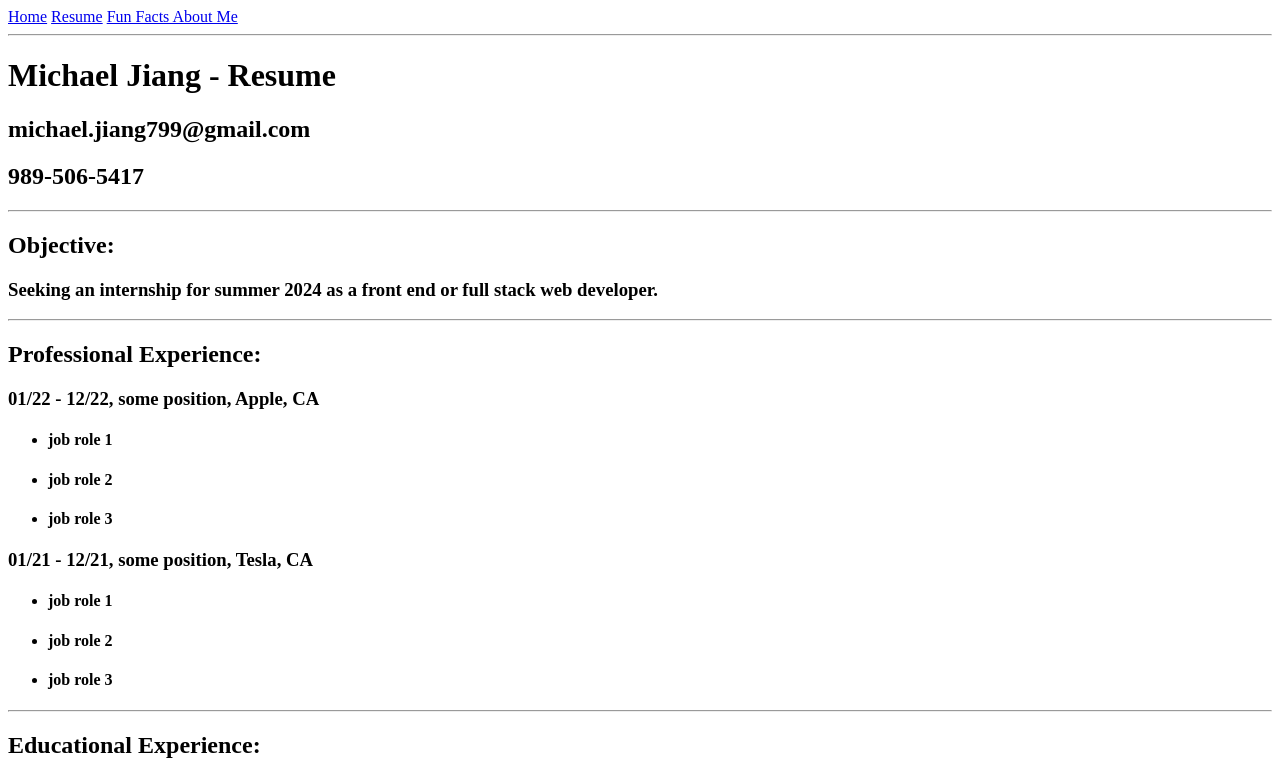
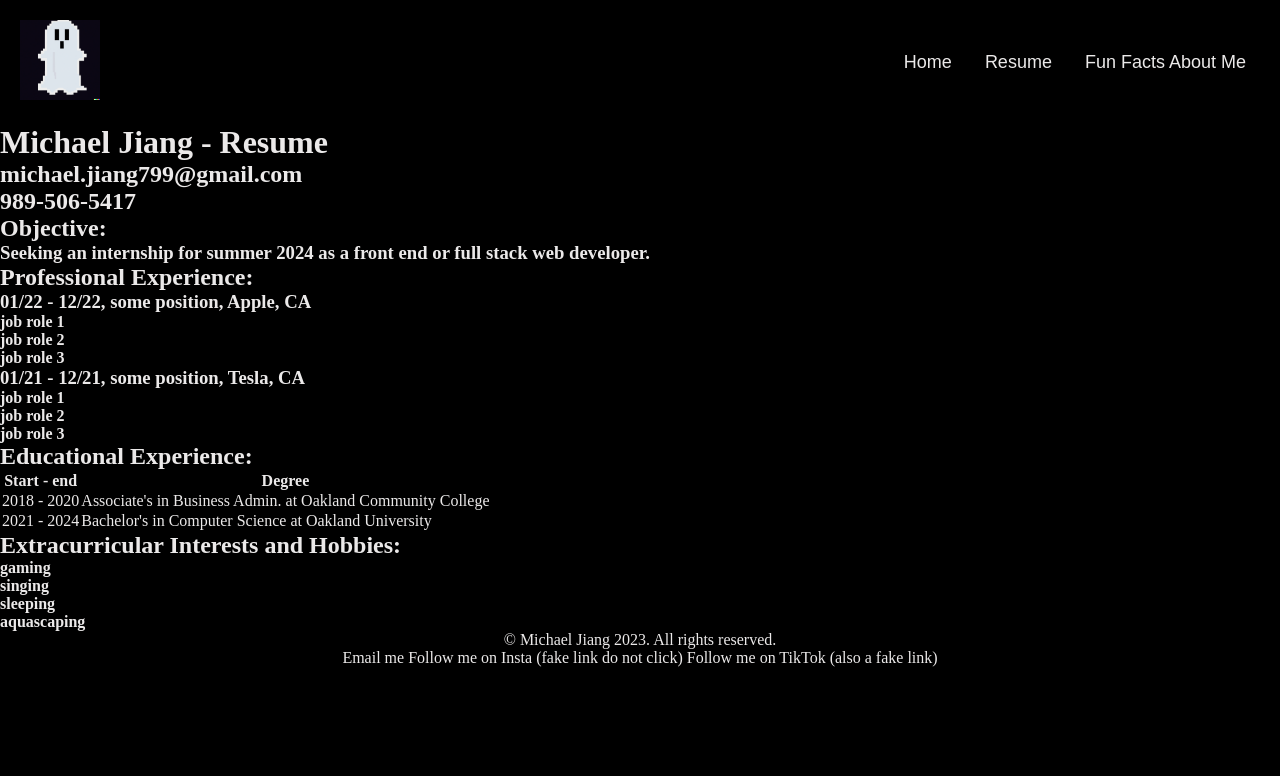
Before and after one commit to MichaelJiangCS/MichaelJiang_hw1TH_csi3150_fs2023, a plain HTML site: page MichaelJiang_Portfolio_Website/html/my_resume.html in a window 1280 px wide. Shown: the top 776 px of the page. Drawn offline with Linux system fonts and the light colour scheme; a web font is replaced by a local one.

Commit message:
navbarinAll3PagesDone

```diff
--- a/MichaelJiang_Portfolio_Website/css/styling.css
+++ b/MichaelJiang_Portfolio_Website/css/styling.css
@@ -10,6 +10,7 @@ other: #2A2E45
     border: 0;
     box-sizing: border-box;
     background-color: black;
+    color:#EBE9E9
 }
 
 #welcomeHeader{
@@ -36,6 +37,7 @@ other: #2A2E45
     text-align: left;
     margin-left: 10%;
     padding:20px;
+    margin-bottom: 20%;
 }
 
 a{
@@ -125,5 +127,10 @@ p{
 
 }
 footer{
-    padding: 20%;
+    text-align: center;
+    bottom: 0%;
 }
+
+table{
+    border-color: #EBE9E9;
+}
--- a/MichaelJiang_Portfolio_Website/html/my_resume.html
+++ b/MichaelJiang_Portfolio_Website/html/my_resume.html
@@ -5,15 +5,28 @@
     <meta name="viewport" content="width=device-width, initial-scale=1.0">
     <title>Big Mike's Website</title><!--webpage title & favicon-->
     <link rel="shortcut icon" href="../img/me.png" type="image/x-icon">
+    <link rel="stylesheet" href="../css/styling.css">
+    <link href="https://fonts.cdnfonts.com/css/arcade-classic" rel="stylesheet">
 </head>
 <body>
     <header id="page_header">
 
         <div id="navContainer">
-            <nav id="navBar"><!--navigation bar contains all 3 webpages-->
-                <a href="../index.html" class="navOption">Home</a>
-                <a href="./my_resume.html" class="navOption">Resume</a>
-                <a href="./my_fun_facts.html" class="navOption">Fun Facts About Me</a>
+            <nav class="navbar"> <!--navigation bar contains all 3 webpages-->
+                <div class="logo">
+                    <a href="../index.html"><img src="../img/ghost.png" alt="picture of a pixle ghost" height="80" width="80"></a>
+                </div>
+
+                <input type="checkbox" id="checkbox_toggle"/>
+                <label for="checkbox_toggle" class="hamburger">&#9776;</label>
+
+                <div class="menu">
+                    <ul>
+                        <li><a href="../index.html" class="navOption">Home</a></li>
+                        <li><a href="./my_resume.html" class="navOption">Resume</a></li>
+                        <li><a href="./my_fun_facts.html" class="navOption">Fun Facts About Me</a></li>
+                    </ul>
+                </div>
             </nav>
         </div>
         <hr>
```
Also changed, not shown: MichaelJiang_Portfolio_Website/html/my_fun_facts.html (+17 -4 lines), MichaelJiang_Portfolio_Website/index.html (+5 -3 lines).
